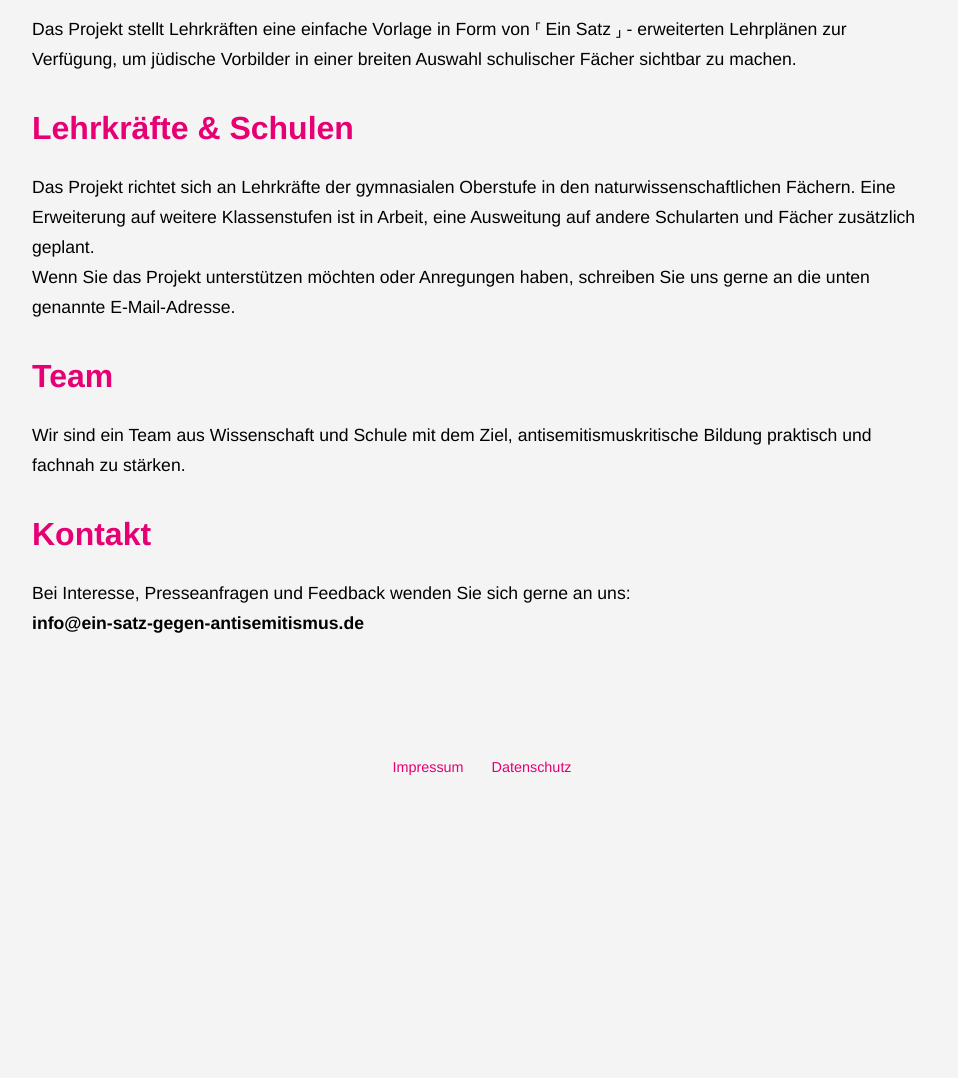
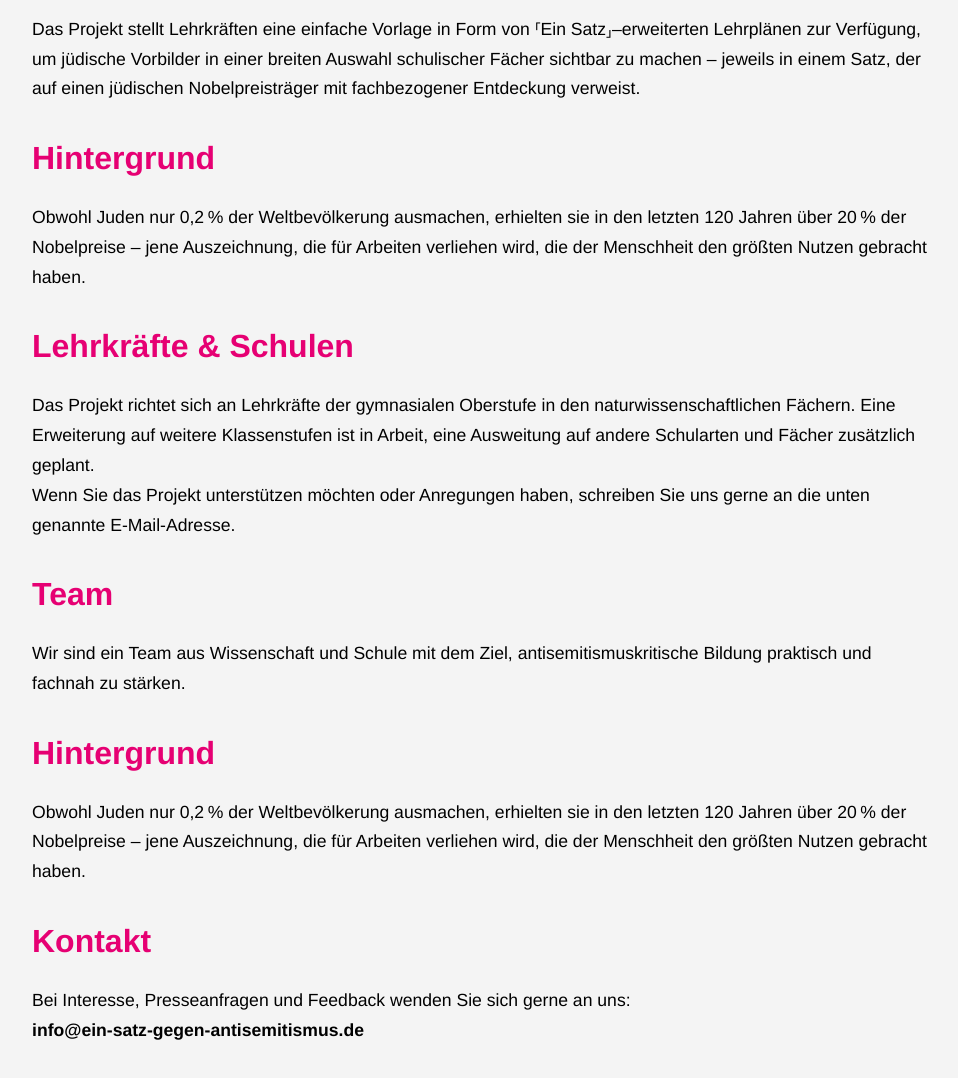
Before and after one commit to ein-satz/web, a plain HTML site: page ueber.html in a window 1280 px wide. Shown: the part 442-1520 px from the top of the page, without its empty margins (158-1116 px from the left). Before the commit the page ends 1232 px from the top, so only its background shows below. Drawn offline with Linux system fonts and the light colour scheme.

Commit message:
Add files via upload

```diff
--- a/ueber.html
+++ b/ueber.html
@@ -55,8 +55,12 @@ Unser Projekt strebt eine Erweiterung über die bisherigen Narrative und Fachber
 
     <h2>⸢ Ein Satz ⸥</h2>
     <p>
-      Das Projekt stellt Lehrkräften eine einfache Vorlage in Form von ⸢ Ein Satz ⸥ - erweiterten Lehrplänen
-      zur Verfügung, um jüdische Vorbilder in einer breiten Auswahl schulischer Fächer sichtbar zu machen.
+      Das Projekt stellt Lehrkräften eine einfache Vorlage in Form von ⸢Ein Satz⸥–erweiterten Lehrplänen zur Verfügung, um jüdische Vorbilder in einer breiten Auswahl schulischer Fächer sichtbar zu machen – jeweils in einem Satz, der auf einen jüdischen Nobelpreisträger mit fachbezogener Entdeckung verweist.
+<h2>Hintergrund</h2>
+    <p>
+      Obwohl Juden nur 0,2 % der Weltbevölkerung ausmachen, erhielten sie in den letzten 120 Jahren über 20 % der Nobelpreise –
+      jene Auszeichnung, die für Arbeiten verliehen wird, die der Menschheit den größten Nutzen gebracht haben.
+    </p>
     </p>
 
     <h2>Lehrkräfte & Schulen</h2>
@@ -72,6 +76,13 @@ Unser Projekt strebt eine Erweiterung über die bisherigen Narrative und Fachber
     <p>
       Wir sind ein Team aus Wissenschaft und Schule mit dem Ziel, antisemitismuskritische Bildung praktisch
       und fachnah zu stärken.
+    </p>
+
+
+    <h2>Hintergrund</h2>
+    <p>
+      Obwohl Juden nur 0,2 % der Weltbevölkerung ausmachen, erhielten sie in den letzten 120 Jahren über 20 % der Nobelpreise –
+      jene Auszeichnung, die für Arbeiten verliehen wird, die der Menschheit den größten Nutzen gebracht haben.
     </p>
 
     <h2>Kontakt</h2>
```
